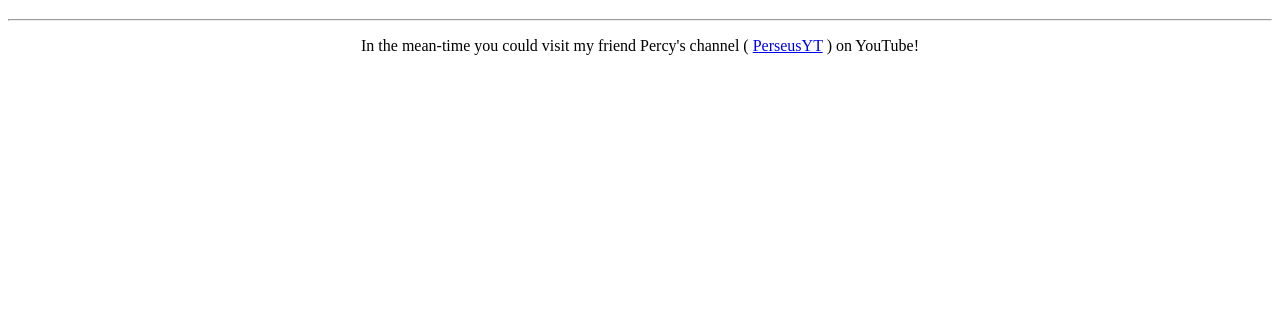
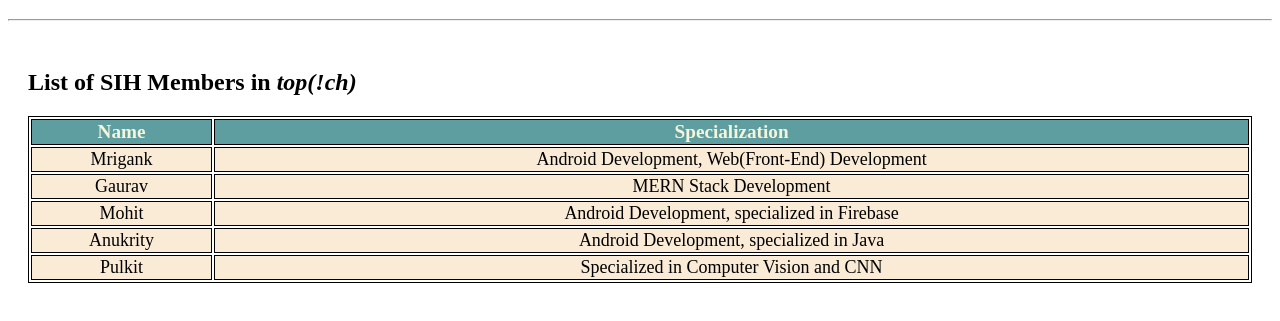
Before and after one commit to mgkbadola/mgkbadola.github.io, a plain HTML site: page index.html in a window 1280 px wide. Shown: the part 61-382 px from the top of the page. Drawn offline with Linux system fonts and the light colour scheme.

Commit message:
added some data in html file

```diff
--- a/index.html
+++ b/index.html
@@ -4,6 +4,18 @@
     <meta charset="UTF-8">
     <title>Mrigank Badola</title>
     <link rel = "icon" href ="wood2.jpg" type = "image/x-icon">
+    <style>
+        table, th, td {
+            border: 1px solid black;
+        }
+        th{
+            background-color: cadetblue;
+            color: beige;
+        }
+        td{
+            background-color: antiquewhite;
+        }
+    </style>
 </head>
 <body>
     <div style="text-align: center;">
@@ -12,9 +24,43 @@
         </h1>
     </div>
     <hr>
-    <p style="text-align: center;">In the mean-time you could visit my friend Percy's channel (
-        <a href="https://www.youtube.com/channel/UC-ZOffiUkb0hoMa5uVkhJDA">PerseusYT</a>
-        ) on YouTube!
-    </p>
+<!--    <p style="text-align: center;">In the mean-time you could visit my friend Percy's channel (-->
+<!--        <a href="https://www.youtube.com/channel/UC-ZOffiUkb0hoMa5uVkhJDA" target="_blank">PerseusYT</a>-->
+<!--        ) on YouTube!-->
+<!--    </p>-->
+<!--    <br />-->
+    <div style="padding: 20px">
+        <h2>List of SIH Members in <i>top(!ch)</i></h2>
+        <table style="text-align: center; width: 100%">
+            <thead style="font-size: larger">
+                <tr>
+                    <th scope="col">Name</th>
+                    <th scope="col">Specialization</th>
+                </tr>
+            </thead>
+            <tbody style="font-size: large">
+                <tr>
+                    <td>Mrigank</td>
+                    <td>Android Development, Web(Front-End) Development</td>
+                </tr>
+                <tr>
+                    <td>Gaurav</td>
+                    <td>MERN Stack Development</td>
+                </tr>
+                <tr>
+                    <td>Mohit</td>
+                    <td>Android Development, specialized in Firebase</td>
+                </tr>
+                <tr>
+                    <td>Anukrity</td>
+                    <td>Android Development, specialized in Java</td>
+                </tr>
+                <tr>
+                    <td>Pulkit</td>
+                    <td>Specialized in Computer Vision and CNN</td>
+                </tr>
+            </tbody>
+        </table>
+    </div>
 </body>
 </html>
```
